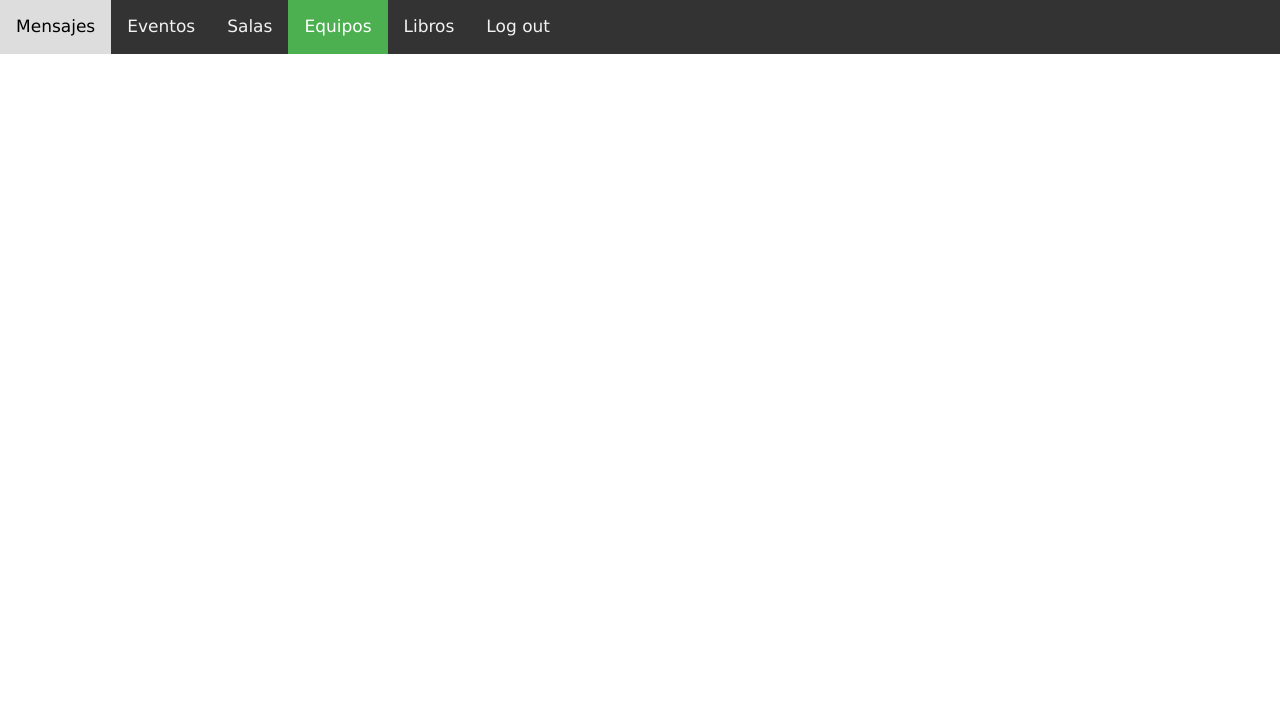
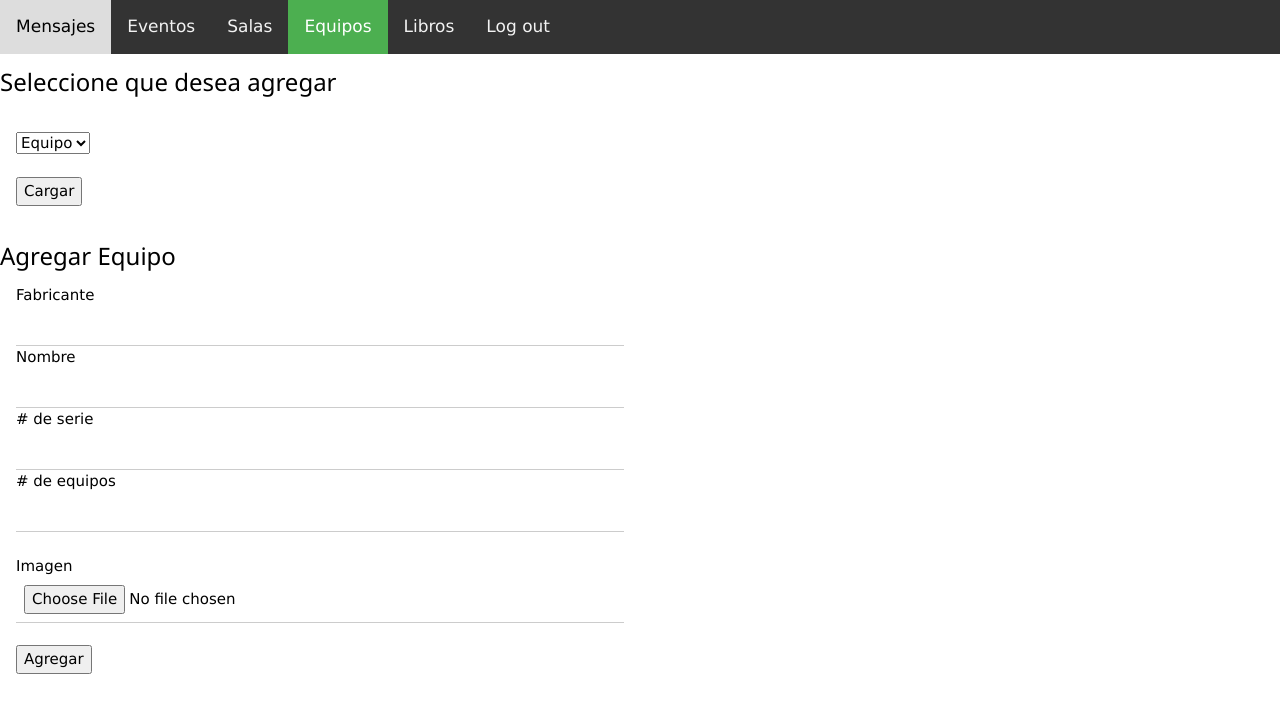
Before and after one commit to alejandrachacon/proweb, a PHP site: page /agregar.php in a window 1280 px wide. Shown: the top 713 px of the page. Run offline with PHP 8.4, Linux system fonts and the light colour scheme; the visitor is signed in with stand-in values (Sample User, id 1).

Commit message:
Agregar un nuevo equipo

```diff
--- a/agregar.php
+++ b/agregar.php
@@ -5,6 +5,56 @@ if (!isset($_SESSION['rol']) || (isset($_SESSION['rol']) && $_SESSION['rol'] !=
 {
   header('Location: index.php');
   exit();
+}
+
+$msg = "";
+
+include_once dirname(__FILE__) . "/equipos/equipos_crud.php";
+
+// Verificar si estamos agregando un equipo
+if (isset($_POST['fabricante'], $_POST['nombre'], $_POST['serie'], $_POST['numeroEquipos']))
+{
+  // Verificar que no haya error subiendo la imagen
+  if (isset($_FILES['imagen']) && $_FILES['imagen']['error'] > 0)
+  {
+    $msg = "<span style='color: red'>Error subiendo imagen</span>";
+  }
+  // Generar un nombre unico para la imagen
+  $fileName = null;
+  if (file_exists($_FILES['imagen']['tmp_name'])) // Verificar que se haya subido la imagen
+  {
+    // Check file type
+    $imageType = exif_imagetype($_FILES['imagen']['tmp_name']);
+    if ($imageType == 2) // 2 = jpeg
+    {
+      $fileName = uniqid();
+      $fileName = "uploads/" . $fileName . ".jpg";
+      move_uploaded_file($_FILES['imagen']['tmp_name'], $fileName);
+    }
+    else if ($imageType == 3) // 3 = png
+    {
+      $fileName = uniqid();
+      $fileName = "uploads/" . $fileName . ".png";
+      move_uploaded_file($_FILES['imagen']['tmp_name'], $fileName);
+    }
+    else
+    {
+      $msg = "<span style='color: red'>Sólo se aceptan imágenes jpeg o png.</span>";
+    }
+  }
+  if (crear_equipo($_POST['fabricante'], $_POST['nombre'], $_POST['serie'], $_POST['numeroEquipos'], $fileName))
+  {
+    $msg = "<span style='color: green'>Equipo agregado</span>";
+  }
+  else
+  {
+    $msg = "<span style='color: red'>Error al agregar equipo</span>";
+  }
+}
+// Verificar si estamos agregando un libro
+else if (isset($_POST['titulo'], $_POST['autor'], $_POST['edicion'], $_POST['editorial'], $_POST['paginas'], $_POST['isbn'], $_POST['copias']))
+{
+  // TODO: logic...
 }
 ?>
 <!DOCTYPE html>
@@ -20,25 +70,67 @@ if (!isset($_SESSION['rol']) || (isset($_SESSION['rol']) && $_SESSION['rol'] !=
   <?php
     if (!isset($_SESSION['rol']))
     {
-      echo '<a href="../index.php">Inicio</a>';
+      echo '<a href="index.php">Inicio</a>';
     }
     if (isset($_SESSION['rol']) && $_SESSION['rol'] == 'admin')
     {
-        echo '<a href="../mensajes.php">Mensajes</a>';
+        echo '<a href="mensajes.php">Mensajes</a>';
     }
   ?>
-  <a href="../eventos.php">Eventos</a>
-  <a href="../salas.php">Salas</a>
-  <a class="active" href="../equipos.php">Equipos</a>
-  <a href="../libros.php">Libros</a>
+  <a href="eventos.php">Eventos</a>
+  <a href="salas.php">Salas</a>
+  <a class="active" href="equipos.php">Equipos</a>
+  <a href="libros.php">Libros</a>
   <?php
 		if (isset($_SESSION['rol']))
 		{
-			echo '<a href="../logout.php">Log out</a>';
+			echo '<a href="logout.php">Log out</a>';
 		}
 	?>
 </div>
 
+<h3>Seleccione que desea agregar</h3>
+<form class="w3-container" action="agregar.php" method="get" id="escoger_tipo">
+  <!--<label for="tipo">Tipo</label>-->
+  <br>
+  <select name="tipo" form="escoger_tipo">
+    <option value="equipo">Equipo</option>
+    <option value="libro">Libro</option>
+  </select>
+  <br><br>
+  <input type="submit" value="Cargar">
+</form>
+
+<?php echo $msg; ?>
+<br>
+<h3>Agregar <?php if (isset($_GET['tipo']) && $_GET['tipo'] == 'libro') echo "Libro"; else echo "Equipo"; ?></h3>
+<?php
+  $html = "";
+  // Formulario de libros
+  if (isset($_GET['tipo']) && $_GET['tipo'] == 'libro')
+  {
+    // TODO: form de libros
+  }
+  // Formulario de equipos
+  else
+  {
+    $html .= "<form class='w3-container' action='agregar.php' method='post' style='width: 50%' enctype='multipart/form-data'>";
+    $html .= "<label>Fabricante</label>";
+    $html .= "<input class='w3-input' type='text' name='fabricante' required/>";
+    $html .= "<label>Nombre</label>";
+    $html .= "<input class='w3-input' type='text' name='nombre' required/>";
+    $html .= "<label># de serie</label>";
+    $html .= "<input class='w3-input' type='number' name='serie' required/>";
+    $html .= "<label># de equipos</label>";
+    $html .= "<input class='w3-input' type='number' name='numeroEquipos' required/><br>";
+    $html .= "<label>Imagen</label>";
+    $html .= "<input class='w3-input' type='file' name='imagen' id='imagen'/><br>";
+    $html .= "<input type='submit' value='Agregar' />";
+    $html .= "</form>";
+  }
+
+  echo $html;
+?>
 
 </body>
 </html>
--- a/equipos.php
+++ b/equipos.php
@@ -102,7 +102,7 @@ session_start();
   <?php
     if (isset($_SESSION['rol']) && $_SESSION['rol'] == 'admin')
     {
-      echo '<a href="agregar.php">Agregar</a>';
+      echo '<a href="agregar.php?tipo=equipo">Agregar</a>';
     }
   ?>
 
--- a/equipos/equipos_crud.php
+++ b/equipos/equipos_crud.php
@@ -44,6 +44,7 @@ function get_equipo_disponible($fabricante, $nombre)
 }
 
 // Registrar una solicitud para pedir un equipo
+// TODO: mover a solicitudes/solicitudes_crud.php
 function solicitar_equipo($usuario, $fabricante, $nombre, $fechaPrestamo)
 {
   global $con;
@@ -60,8 +61,6 @@ function solicitar_equipo($usuario, $fabricante, $nombre, $fechaPrestamo)
 
   if (!mysqli_query($con, $sql))
   {
-    echo "insert error<br>";
-    echo mysqli_error($con);
     return false;
   }
 
@@ -69,4 +68,17 @@ function solicitar_equipo($usuario, $fabricante, $nombre, $fechaPrestamo)
 
 }
 
+function crear_equipo($fabricante, $nombre, $serie, $disponibles, $fileName)
+{
+  global $con;
+  $sql = "INSERT INTO `equipos`(`nombre`, `serie`, `fabricante`, `disponibles`, `total`, `url_imagen`) VALUES ('$nombre', $serie, '$fabricante', $disponibles, $disponibles, '$fileName')";
+
+  if (!mysqli_query($con, $sql))
+  {
+    return false;
+  }
+
+  return true;
+}
+
 ?>
--- a/libros.php
+++ b/libros.php
@@ -39,6 +39,12 @@ session_start();
 
 
 </div>
+  <?php
+    if (isset($_SESSION['rol']) && $_SESSION['rol'] == 'admin')
+    {
+      echo '<a href="agregar.php?tipo=libro">Agregar</a>';
+    }
+  ?>
 
 </body>
 </html>
```
Also changed, not shown: equipos/actualizar.php (+0 -13 lines), 1 other file.
